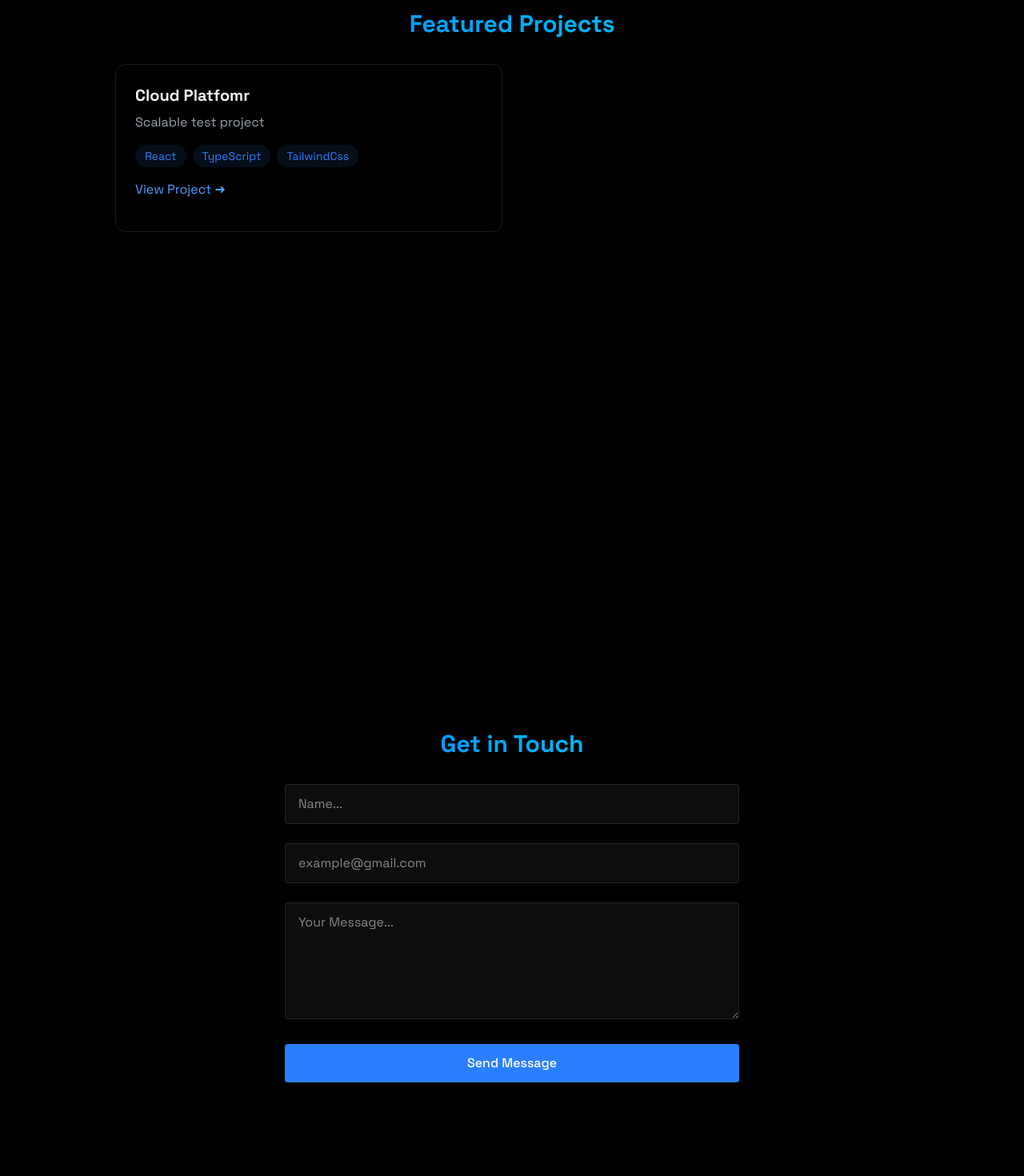
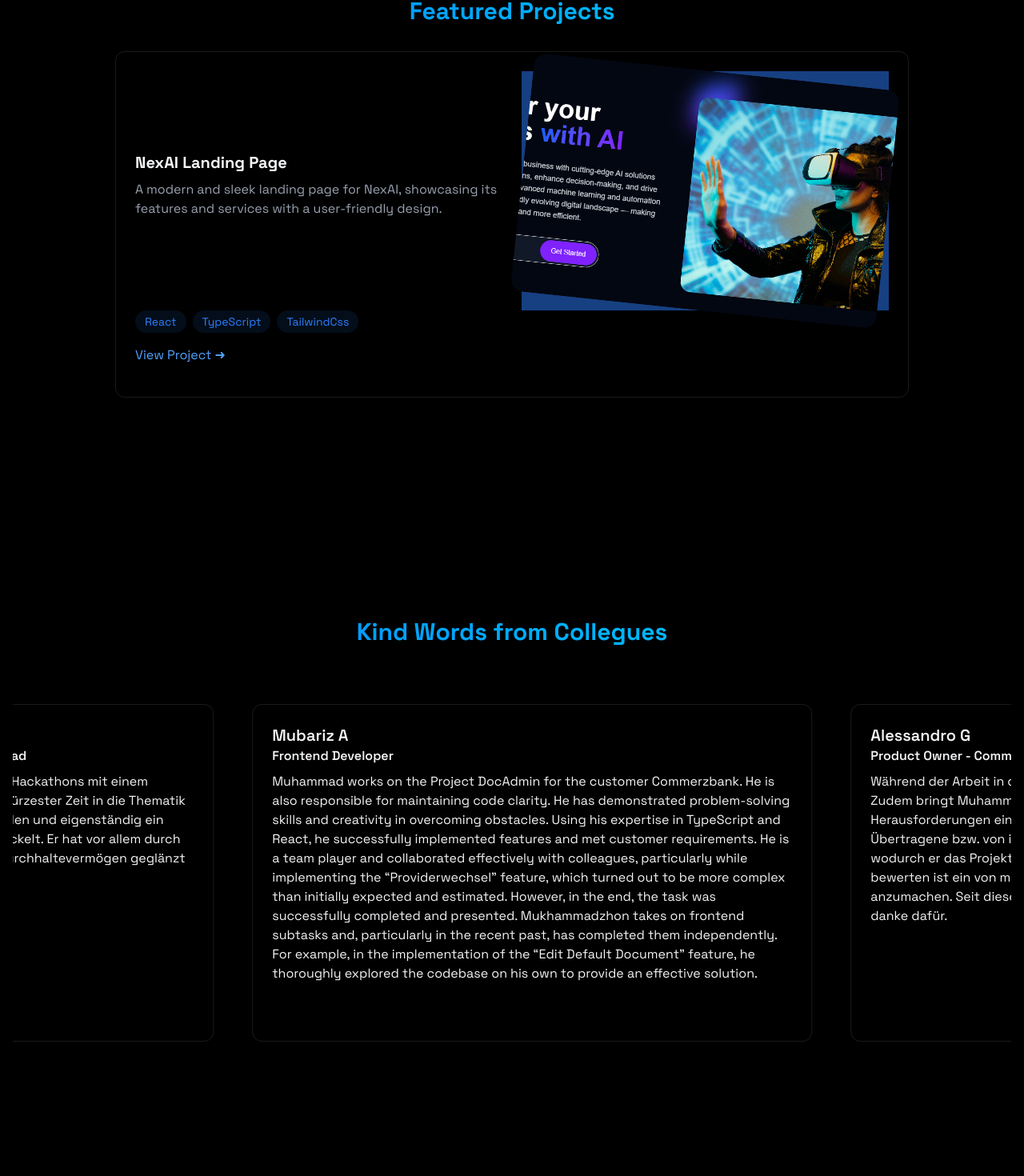
Before and after one commit to Muhammad7878/muhammad-portfolio, a React (Vite) app: page / in a window 1280 px wide. Shown: the part 1860-3330 px from the top of the page at 80% size. Built offline with nearby package versions, Linux system fonts and the light colour scheme.

Commit message:
added crolling cards

```diff
--- a/package.json
+++ b/package.json
@@ -12,8 +12,10 @@
   "dependencies": {
     "@tailwindcss/vite": "^4.1.3",
     "emailjs-com": "^3.2.0",
+    "framer-motion": "^12.7.4",
     "react": "^19.0.0",
     "react-dom": "^19.0.0",
+    "react-use-measure": "^2.1.7",
     "tailwindcss": "^4.1.3"
   },
   "devDependencies": {
--- a/src/App.jsx
+++ b/src/App.jsx
@@ -8,6 +8,7 @@ import Home from "./components/sections/Home";
 import About from "./components/sections/About";
 import Projects from "./components/sections/Projects";
 import Contact from "./components/sections/Contact";
+import FeedBack from "./components/FeedBack";
 
 function App() {
   const [isLoaded, setIsLoaded] = useState(false);
@@ -30,6 +31,7 @@ function App() {
         <Home />
         <About />
         <Projects />
+        <FeedBack />
         <Contact />
       </div>
     </>
--- /dev/null
+++ b/src/components/FeedBack.jsx
@@ -0,0 +1,79 @@
+import RevealOnScroll from "./RevealOnScroll";
+
+const Card = ({ name, quote, title }) => (
+  <div className="min-w-[700px] p-6 mx-6 rounded-xl border border-white/10 hover:-translate-y-1 hover:border-blue-500/30 hover:shadow-[0_2px_8px_rgba(59,130,246,0.1)] transition-all ">
+    <h3 className="text-xl font-semibold">{name}</h3>
+    <h4 className="font-semibold">{title}</h4>
+    <p className="mt-2">{quote}</p>
+  </div>
+);
+const FeedBack = () => {
+
+
+  const testimonials = [
+    {
+      quote:
+        "Muhammad und ich haben im Rahmen eines 3-tägigen Hackathons mit einem Kunden zusammengearbeitet. Muhammad hat sich in kürzester Zeit in die Thematik eingearbeitet, die Anforderungen des Kunden verstanden und eigenständig ein entsprechendes Frontend für den KI Prototypen entwickelt. Er hat vor allem durch seine hohe Einsatzbereitschaft, Motivation und sein Durchhaltevermögen geglänzt und überzeugt.",
+      name: "Bianca K",
+      title: "Senior Managing Consultant Public Sector & Project Lead",
+    },
+    {
+      quote: `Muhammad works on the Project DocAdmin for the customer Commerzbank. He is also responsible for maintaining code clarity. He has demonstrated problem-solving skills and creativity in overcoming obstacles.
+              Using his expertise in TypeScript and React, he successfully implemented features and met customer requirements. He is a team player and collaborated effectively with colleagues, particularly while implementing the
+              “Providerwechsel” feature, which turned out to be more complex than initially expected and estimated. However, in the end, the task was successfully completed and presented. Mukhammadzhon takes on frontend subtasks and,
+              particularly in the recent past, has completed them independently. For example, in the implementation of the “Edit Default Document” feature, he thoroughly explored the codebase on his own to provide an effective solution.`,
+      name: "Mubariz A",
+      title: "Frontend Developer",
+    },
+    {
+      quote:
+        `Während der Arbeit in der Zelle DCA wurde bisher qualitativ gute Arbeit festgestellt. Zudem bringt Muhammad eigene Ideen ein und geht proaktiv auf Herausforderungen ein, was zur kontinuierlichen Verbesserung beiträgt.
+        Übertragene bzw. von ihm „gepullte“ Aufgaben werden in einer guten Zeit erledigt wodurch er das Projekt und das Team sehr gut unterstützt. Ebenfalls positiv zu bewerten ist ein von mir geäußerter Wunsch, in Teams-Meetings die Kamera öfter anzumachen.
+        Seit dieser Äußerung wurde der Wunsch bereits zu 100 % umgesetzt – danke dafür.`,
+      name: "Alessandro G",
+      title: "Product Owner - Commerzbank",
+    },
+
+    {
+      quote: `Dear Muhammad, I'm really impressed with your work on the DocAdmin project! You quickly got up to speed with React and TypeScript, and your ability to troubleshoot complex issues and learn from mistakes is top-notch.
+            Refactoring the code to simplify component interactions was a great call, and the final product looked awesome.
+            Everyone was stoked with the result! You also did a great job on the "Edit default document" feature. You applied your previous experience to tackle the challenges, and your creative solution to the outdated component library issue was impressive.
+            The end result looks modern and user-friendly, and you even managed to catch a backend bug - nice work! I've also received great feedback from the customer, who's been impressed with the quality of your work and your ability to deliver tasks on time.
+            You've been a huge support to the project and the team, and your skills have been a valuable asset. Overall, you've been doing a fantastic job, and I'm grateful to have you on the team. Keep up the great work!`,
+      name: "Olexander T",
+      title: "Practice Lead Cognitive, Data & AI",
+    },
+  ];
+
+  return (
+    <section
+      id="feedback"
+      className="min-h-screen items-center justify-center py-10"
+    >
+      <RevealOnScroll>
+        <div className="max-w-7xl mx-auto px-4">
+          <h2 className="text-3xl font-bold mb-8 bg-gradient-to-r from-blue-500 to-cyan-400 bg-clip-text text-transparent text-center">
+            Kind Words from Collegues
+          </h2>
+
+          <div className="moving-cards-container w-full py-10 ">
+            <div
+              className="moving-cards flex-row"
+            >
+              {[...testimonials, ...testimonials].map((testimonial, index) => (
+                <Card
+                  key={index}
+                  name={testimonial.name}
+                  quote={testimonial.quote}
+                  title={testimonial.title}
+                />
+              ))}
+            </div>
+          </div>
+        </div>
+      </RevealOnScroll>
+    </section>
+  );
+};
+
+export default FeedBack;
--- a/src/components/sections/Projects.jsx
+++ b/src/components/sections/Projects.jsx
@@ -5,18 +5,39 @@ const Projects = () => {
   return (
     <section
       id="projects"
-      className="min-h-screen items-center justify-center py-20"
+      className="min-h-screen items-center justify-center py-16"
     >
       <RevealOnScroll>
         <div className="max-w-5xl mx-auto px-4">
           <h2 className="text-3xl font-bold mb-8 bg-gradient-to-r from-blue-500 to-cyan-400 bg-clip-text text-transparent text-center">
             Featured Projects
           </h2>
-          <div className="grid grid-cols-1 md:grid-cols-2 gap-6">
+
+          {/* md:grid-cols-2 Add it later when further projects will be added */}
+          <div className="grid grid-cols-1  gap-6">
             {/* PROJECT 1 */}
             <div className="p-6 rounded-xl border border-white/10 hover:-translate-y-1 hover:border-blue-500/30 hover:shadow-[0_2px_8px_rgba(59,130,246,0.1)] transition-all">
-              <h3 className="text-xl font-bold mb-2">Cloud Platfomr</h3>
-              <p className="text-gray-400 mb-4">Scalable test project</p>
+              <div className="flex flex-row items-center gap-6">
+                {/* Text Content */}
+                <div className="flex flex-col flex-1">
+                  <h3 className="text-xl font-bold mb-2">NexAI Landing Page</h3>
+                  <p className="text-gray-400 mb-4">
+                    A modern and sleek landing page for NexAI, showcasing its
+                    features and services with a user-friendly design.
+                  </p>
+                </div>
+
+                {/* Image Content */}
+                <div className="flex-1 bg-blue-500/50">
+                  <img
+                    src="src/assets/NexAI.png"
+                    alt="NexAI Landing Page"
+                    className="w-full h-full object-cover transform rotate-6 rounded-2xl"
+                  />
+                </div>
+              </div>
+
+              {/* Technologies */}
               <div className="flex flex-wrap gap-2 mb-4">
                 {["React", "TypeScript", "TailwindCss"].map((tech, key) => (
                   <span
@@ -28,94 +49,20 @@ const Projects = () => {
                 ))}
               </div>
 
+              {/* Project Link */}
               <div className="flex justify-between items-center my-4">
                 <a
                   href="https://landing-page-blue-rho.vercel.app/"
                   target="_blank"
                   rel="noopener noreferrer"
-                  className="text-blue-400 hover:text-blue-300 transition-colors"
+                  className="text-blue-400 hover:text-blue-300 transition-all  duration-300 transform hover:scale-110"
+
                 >
                   View Project &#x279C;
                 </a>
               </div>
             </div>
-            {/* PROJECT 2 */}
 
-            {/* <div className="p-6 rounded-xl border border-white/10 hover:-translate-y-1 hover:border-blue-500/30 hover:shadow-[0_2px_8px_rgba(59,130,246,0.1)] transition-all">
-            <h3 className="text-xl font-bold mb-2">Cloud Platfomr</h3>
-            <p className="text-gray-400 mb-4">Scalable test project</p>
-            <div className="flex flex-wrap gap-2 mb-4">
-              {["React", "TypeScript", "TailwindCss"].map((tech, key) => (
-                <span
-                  key={key}
-                  className="bg-blue-500/10 text-blue-500 py-1 px-3 rounded-full text-sm hover:bg-blue-500/20 hover:shadow-[0_2px_8px_rgba(59,130,246,0.2)] transition"
-                >
-                  {tech}
-                </span>
-              ))}
-            </div>
-
-            <div className="flex justify-between items-center my-4">
-              <a
-                href=""
-                className="text-blue-400 hover:text-blue-300 transition-colors"
-              >
-                View Project &#x279C;
-              </a>
-            </div>
-          </div> */}
-
-            {/* PROJECT 3 */}
-
-            {/* <div className="p-6 rounded-xl border border-white/10 hover:-translate-y-1 hover:border-blue-500/30 hover:shadow-[0_2px_8px_rgba(59,130,246,0.1)] transition-all">
-            <h3 className="text-xl font-bold mb-2">Cloud Platfomr</h3>
-            <p className="text-gray-400 mb-4">Scalable test project</p>
-            <div className="flex flex-wrap gap-2 mb-4">
-              {["React", "TypeScript", "TailwindCss"].map((tech, key) => (
-                <span
-                  key={key}
-                  className="bg-blue-500/10 text-blue-500 py-1 px-3 rounded-full text-sm hover:bg-blue-500/20 hover:shadow-[0_2px_8px_rgba(59,130,246,0.2)] transition"
-                >
-                  {tech}
-                </span>
-              ))}
-            </div>
-
-            <div className="flex justify-between items-center my-4">
-              <a
-                href=""
-                className="text-blue-400 hover:text-blue-300 transition-colors"
-              >
-                View Project &#x279C;
-              </a>
-            </div>
-          </div> */}
-
-            {/* PROJECT 4 */}
-            {/*
-          <div className="p-6 rounded-xl border border-white/10 hover:-translate-y-1 hover:border-blue-500/30 hover:shadow-[0_2px_8px_rgba(59,130,246,0.1)] transition-all">
-            <h3 className="text-xl font-bold mb-2">Cloud Platfomr</h3>
-            <p className="text-gray-400 mb-4">Scalable test project</p>
-            <div className="flex flex-wrap gap-2 mb-4">
-              {["React", "TypeScript", "TailwindCss"].map((tech, key) => (
-                <span
-                  key={key}
-                  className="bg-blue-500/10 text-blue-500 py-1 px-3 rounded-full text-sm hover:bg-blue-500/20 hover:shadow-[0_2px_8px_rgba(59,130,246,0.2)] transition"
-                >
-                  {tech}
-                </span>
-              ))}
-            </div>
-
-            <div className="flex justify-between items-center my-4">
-              <a
-                href=""
-                className="text-blue-400 hover:text-blue-300 transition-colors"
-              >
-                View Project &#x279C;
-              </a>
-            </div>
-          </div> */}
           </div>
         </div>
       </RevealOnScroll>
--- a/src/index.css
+++ b/src/index.css
@@ -47,3 +47,29 @@ html, body{
   opacity: 1;
   transform: translateY(0);
 }
+
+/* Moving cards effect */
+
+@keyframes moveCards {
+  0% {
+    transform:translateX(0);
+  }
+  100% {
+    transform:translateX(-50%);
+  }
+}
+
+.moving-cards-container {
+  overflow: hidden; /* Hide cards out of the container */
+  width: 100%;
+}
+
+.moving-cards {
+  display: flex;
+  animation: moveCards 40s linear infinite; /* Add this line */
+  width: fit-content;
+}
+
+.moving-cards-container:hover .moving-cards {
+  animation-play-state: paused !important;
+}
```
Also changed, not shown: src/assets/NexAI.png (added), 1 other file (tests, documents, lock files or other folders).
